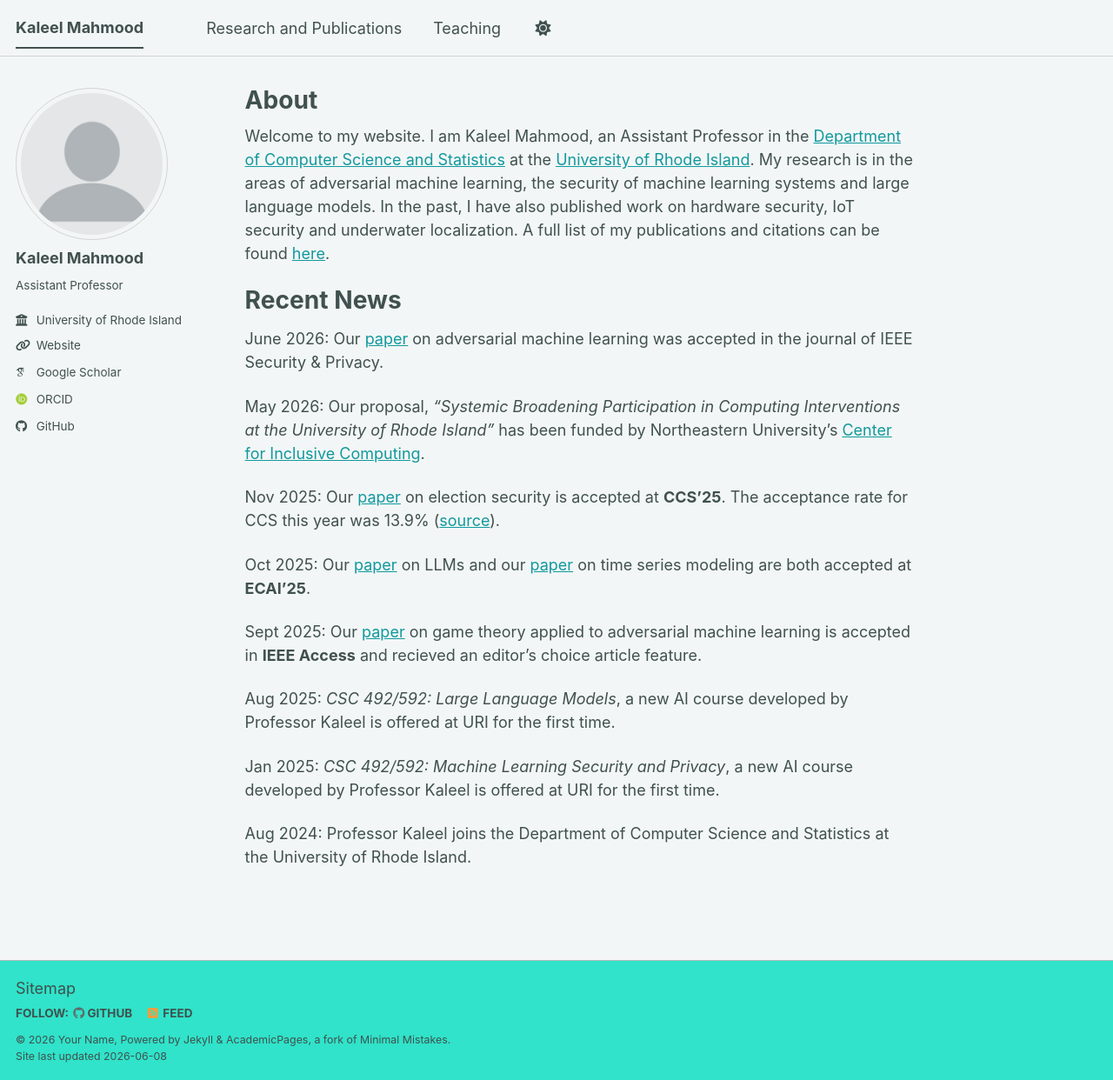
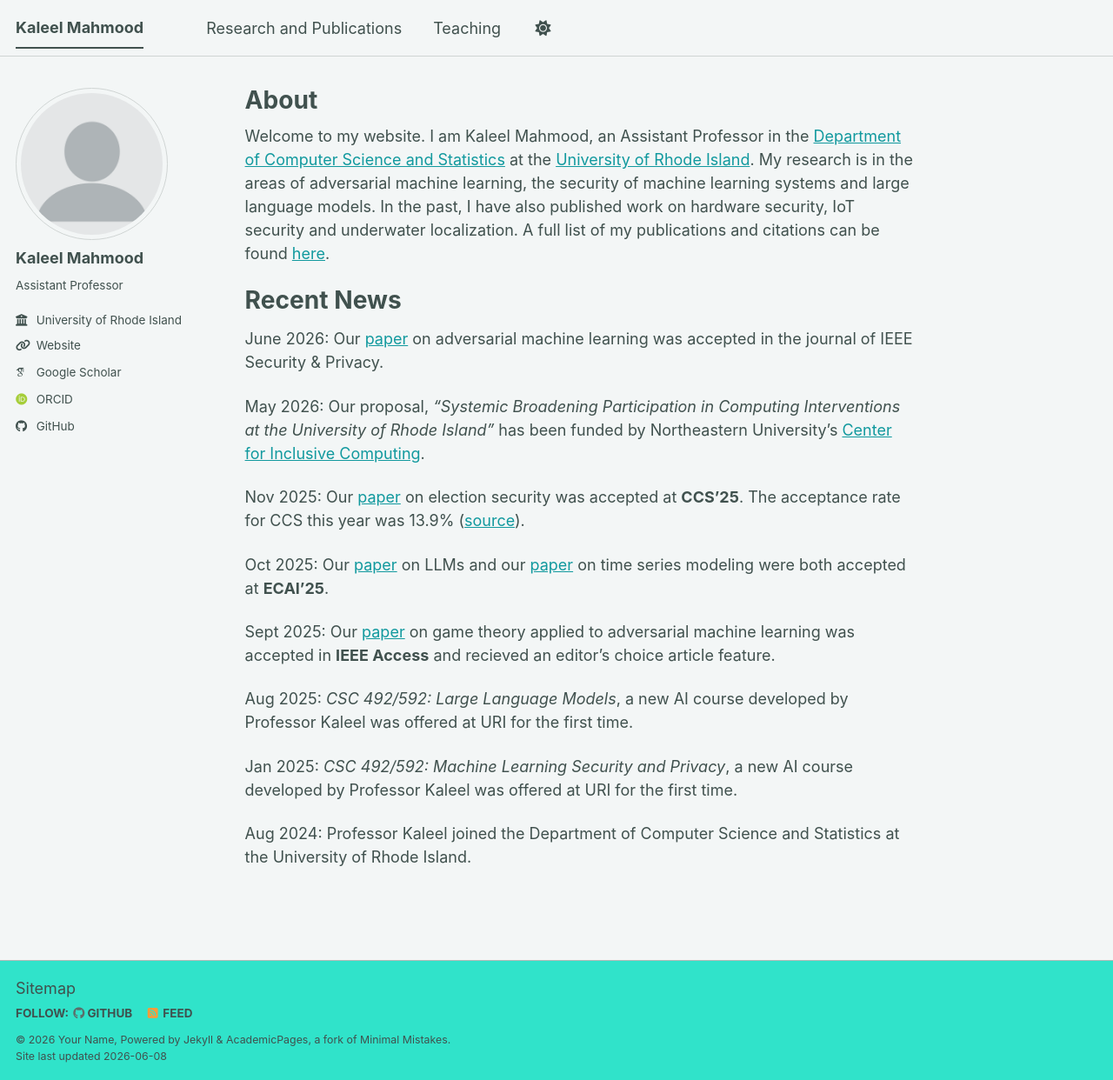
Before and after one commit to MetaMain/kaleel, a Jekyll site: the page built from _pages/about.md, in a window 1280 px wide and 1242 px high. Shown: the whole window at 87% size. Built offline with Jekyll 4.4.1, drawn with Linux system fonts in a browser that asks for light colours; some web fonts are replaced; a script bundle is joined from its source files by our own code; library files that are not in the unit come from our copies.

Commit message:
Update past tense for events in about.md

```diff
--- a/_pages/about.md
+++ b/_pages/about.md
@@ -15,14 +15,14 @@ June 2026: Our [paper](https://ieeexplore.ieee.org/abstract/document/11519507) o
 
 May 2026: Our proposal, <em>"Systemic Broadening Participation in Computing Interventions at the University of Rhode Island"</em> has been funded by Northeastern University's [Center for Inclusive Computing](https://cic.northeastern.edu/).
 
-Nov 2025: Our [paper](https://arxiv.org/abs/2506.14582) on election security is accepted at <b>CCS'25</b>. The acceptance rate for CCS this year was 13.9% ([source](https://github.com/puzhuoliu/Computer-Security-Conference-Acceptance-Rate)).
+Nov 2025: Our [paper](https://arxiv.org/abs/2506.14582) on election security was accepted at <b>CCS'25</b>. The acceptance rate for CCS this year was 13.9% ([source](https://github.com/puzhuoliu/Computer-Security-Conference-Acceptance-Rate)).
 
-Oct 2025: Our [paper](https://arxiv.org/abs/2412.06106) on LLMs and our [paper](https://arxiv.org/abs/2510.23396) on time series modeling are both accepted at <b>ECAI'25</b>.
+Oct 2025: Our [paper](https://arxiv.org/abs/2412.06106) on LLMs and our [paper](https://arxiv.org/abs/2510.23396) on time series modeling were both accepted at <b>ECAI'25</b>.
 
-Sept 2025: Our [paper](https://ieeexplore.ieee.org/abstract/document/11155075) on game theory applied to adversarial machine learning is accepted in <b>IEEE Access</b> and recieved an editor's choice article feature.
+Sept 2025: Our [paper](https://ieeexplore.ieee.org/abstract/document/11155075) on game theory applied to adversarial machine learning was accepted in <b>IEEE Access</b> and recieved an editor's choice article feature.
 
-Aug 2025: <em>CSC 492/592: Large Language Models</em>, a new AI course developed by Professor Kaleel is offered at URI for the first time.
+Aug 2025: <em>CSC 492/592: Large Language Models</em>, a new AI course developed by Professor Kaleel was offered at URI for the first time.
 
-Jan 2025: <em>CSC 492/592: Machine Learning Security and Privacy</em>, a new AI course developed by Professor Kaleel is offered at URI for the first time.
+Jan 2025: <em>CSC 492/592: Machine Learning Security and Privacy</em>, a new AI course developed by Professor Kaleel was offered at URI for the first time.
 
-Aug 2024: Professor Kaleel joins the Department of Computer Science and Statistics at the University of Rhode Island.
+Aug 2024: Professor Kaleel joined the Department of Computer Science and Statistics at the University of Rhode Island.
```
